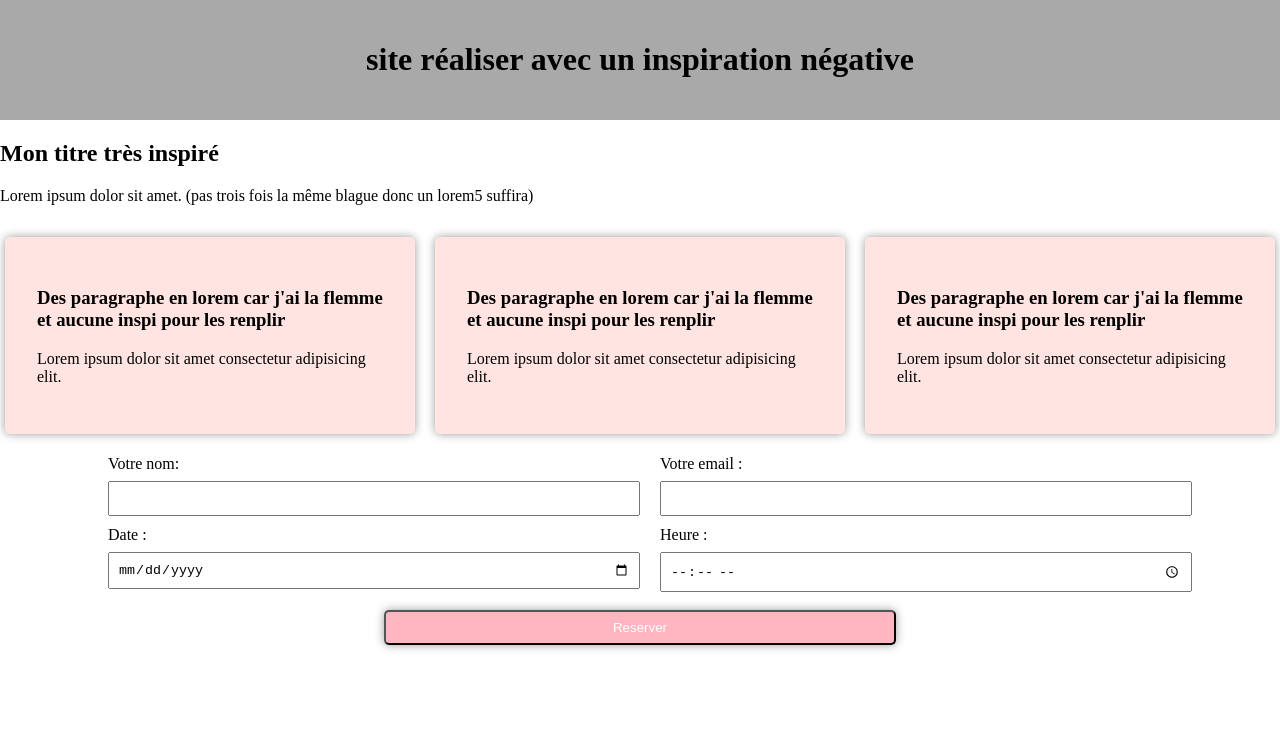
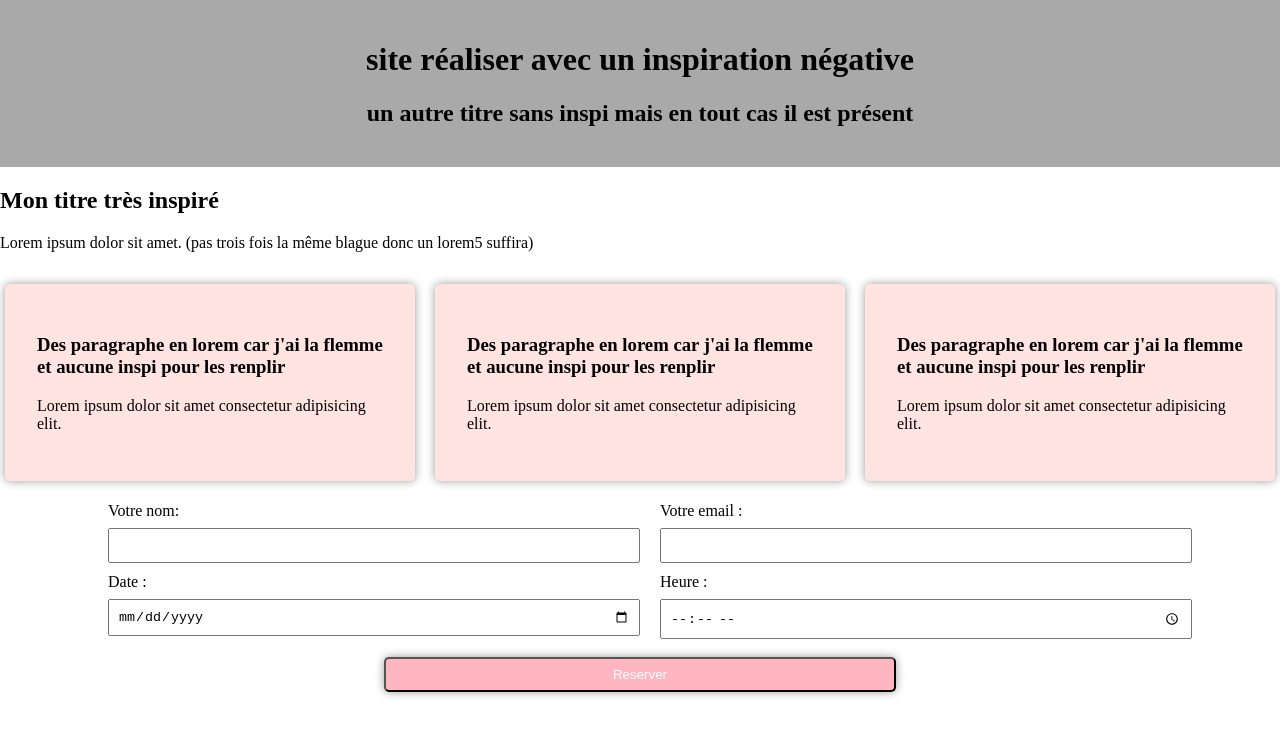
Before and after one commit to Loreshadow/gitintro, a plain HTML site: page index.html in a window 1280 px wide. Drawn offline with Linux system fonts and the light colour scheme.

Commit message:
un super ajout d'un titre h2 sans trop d'inspi

```diff
--- a/index.html
+++ b/index.html
@@ -10,6 +10,7 @@
 <body>
     <header>
         <h1>site réaliser avec un inspiration négative</h1>
+        <h2> un autre titre sans inspi mais en tout cas il est présent</h2>
     </header>
     <main>
         <section>
```
